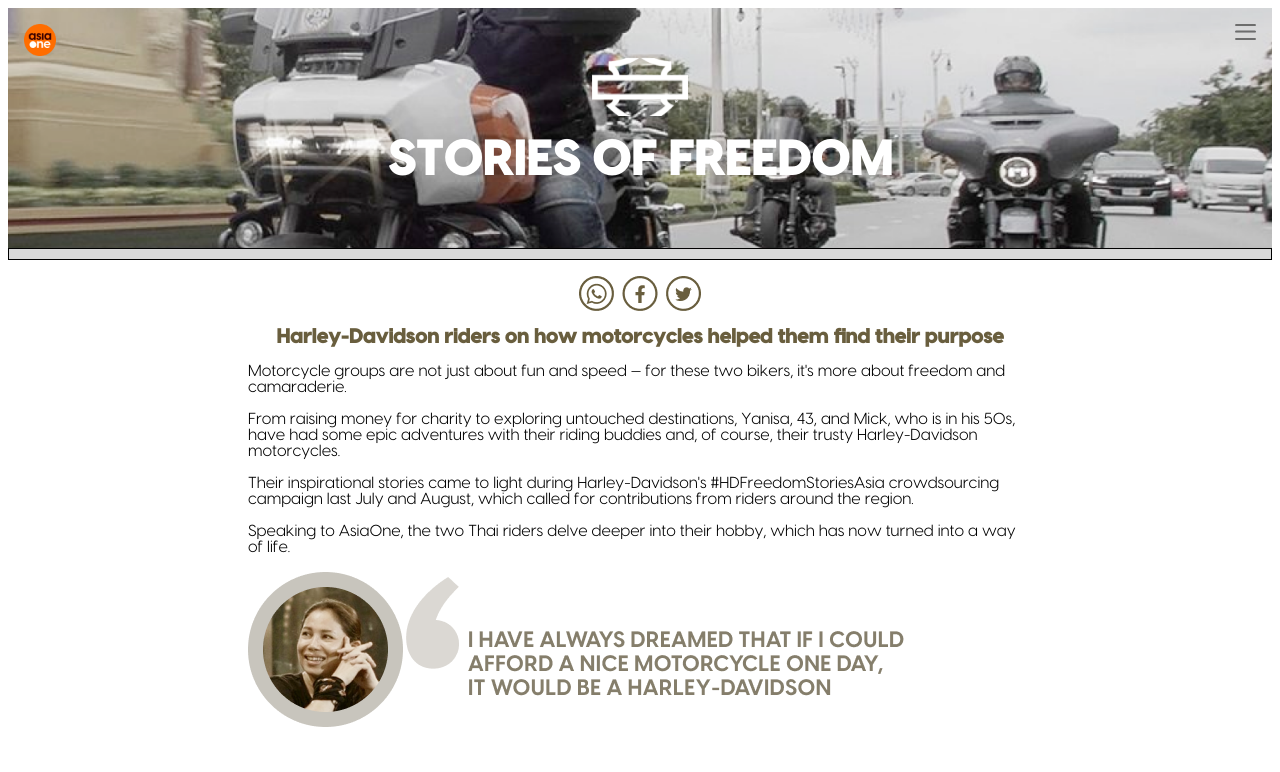
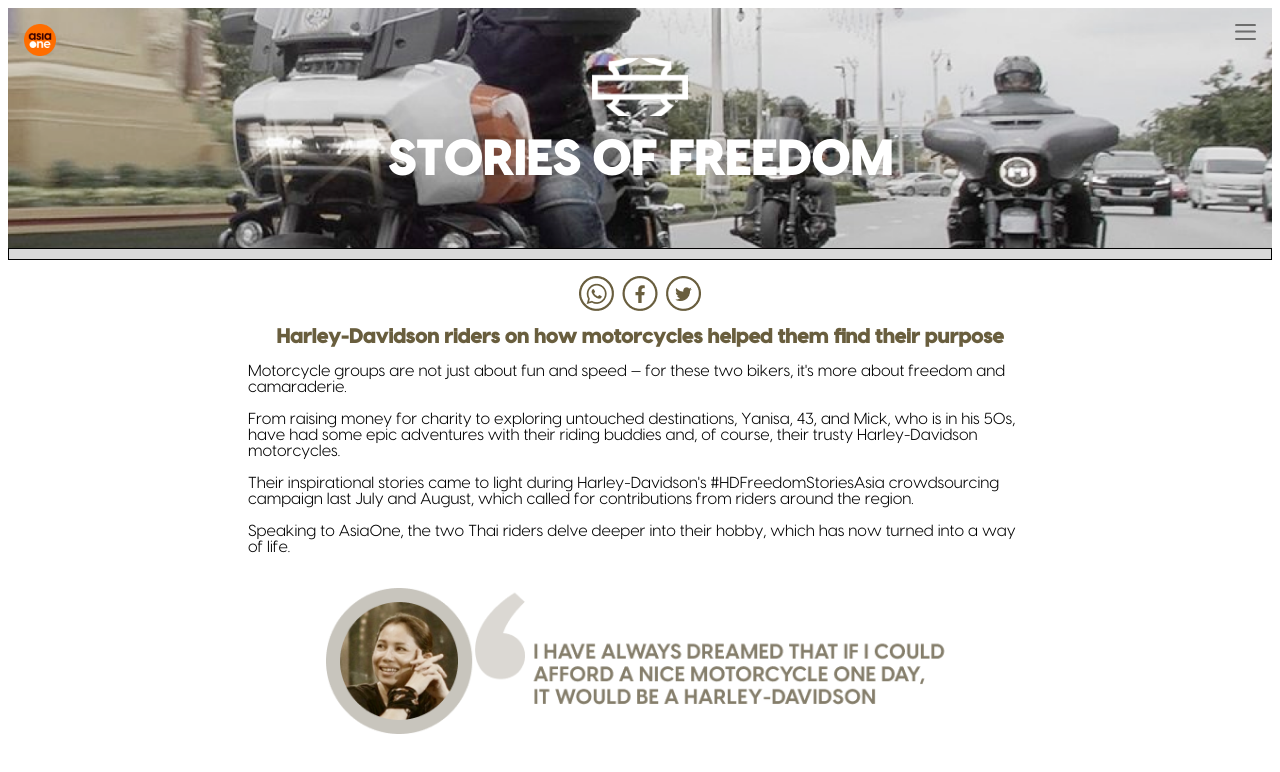
Before and after one commit to sherphy/KohSherlynnPhyllisa-AsiaOneFrontEnd, a React app: page / in a window 1280 px wide. Shown: the top 772 px of the page. Built offline with nearby package versions, Linux system fonts and the light colour scheme.

Commit message:
first article done

```diff
--- a/src/components/Body.css
+++ b/src/components/Body.css
@@ -4,7 +4,7 @@
 }
 
 .body-header {
-    color: #695E3E;
+  color: #695e3e;
   text-align: center;
 }
 
@@ -13,6 +13,19 @@
   font-size: 20px;
 }
 
+#quote-mobile {
+  width: 80%;
+  display: block;
+  margin: auto;
+}
+
+#quote-landscape {
+  width: 60%;
+  display: block;
+  margin: auto;
+  padding: 0.5rem 0rem;
+}
+
 @media only screen and (min-width: 768px) {
   .body-container {
     margin: 1rem 15rem;
--- a/src/components/Body.js
+++ b/src/components/Body.js
@@ -4,7 +4,6 @@
 import quoteMobile from "../assets/quoteMobile.png";
 import news from "../assets/data.json";
 import React from "react";
-import { useState } from "react";
 
 const Body = () => {
   const newsFormatted = news.map((item) => {
@@ -28,8 +27,12 @@
           </div>
           {paraFormatted[0]}
           <picture>
-            <source media="(min-width: 768px)" srcSet={quoteLandscape}/>
-            <img src={quoteMobile}/>
+            <source
+              media="(min-width: 768px)"
+              srcSet={quoteLandscape}
+              id="quote-landscape"
+            />
+            <img src={quoteMobile} id="quote-mobile" />
           </picture>
         </div>
       </div>
```
Lines whose indentation alone changed are shown as unchanged.
